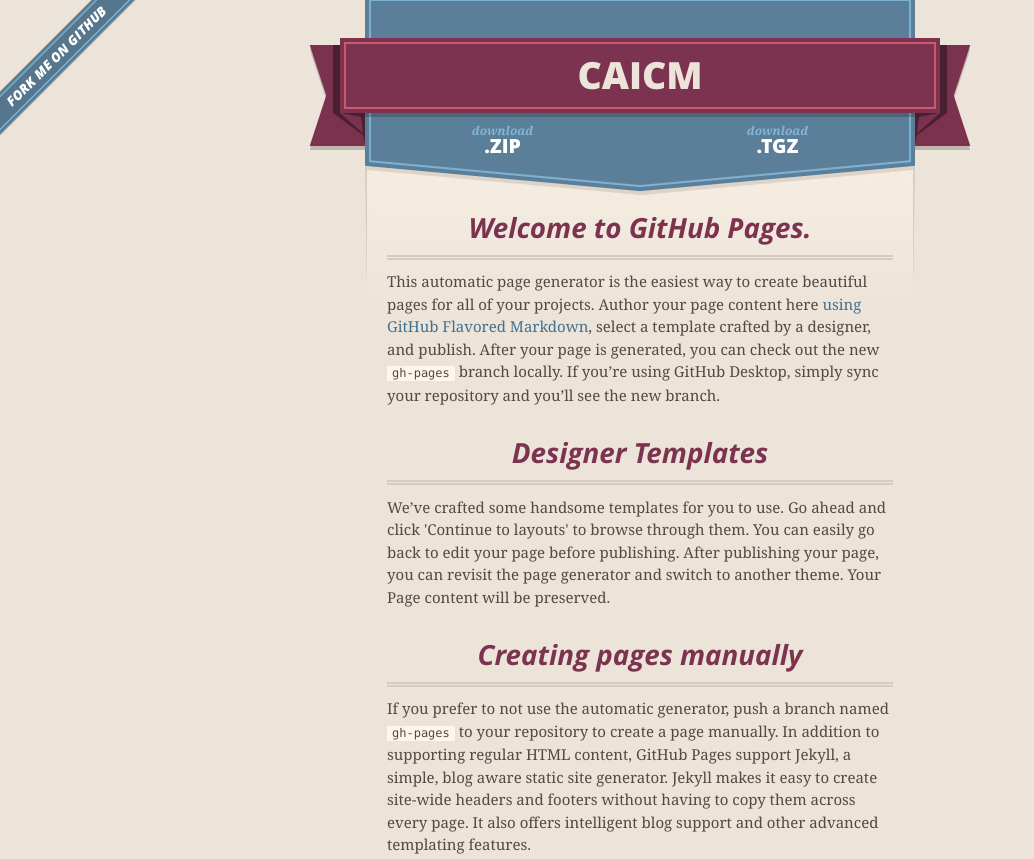
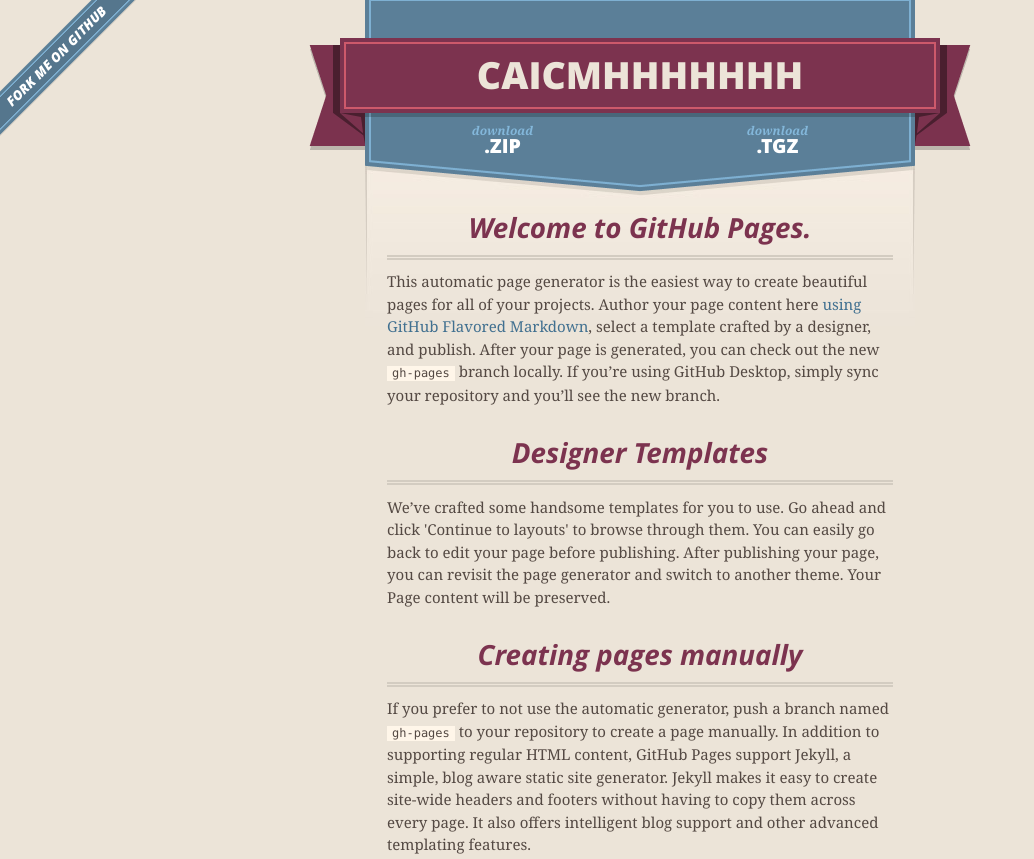
Before and after one commit to TJUcolin/caicm, a plain HTML site: page index.html in a window 1280 px wide. Shown: the top 859 px of the page, without its empty margins (0-1034 px from the left). Drawn offline with nearby package versions, Linux system fonts and the light colour scheme.

Commit message:
Update index.html

```diff
--- a/index.html
+++ b/index.html
@@ -27,7 +27,7 @@
       <header>
         <span class="ribbon-outer">
           <span class="ribbon-inner">
-            <h1>Caicm</h1>
+            <h1>CaicmHHHHHHH</h1>
             <h2></h2>
           </span>
           <span class="left-tail"></span>
```
